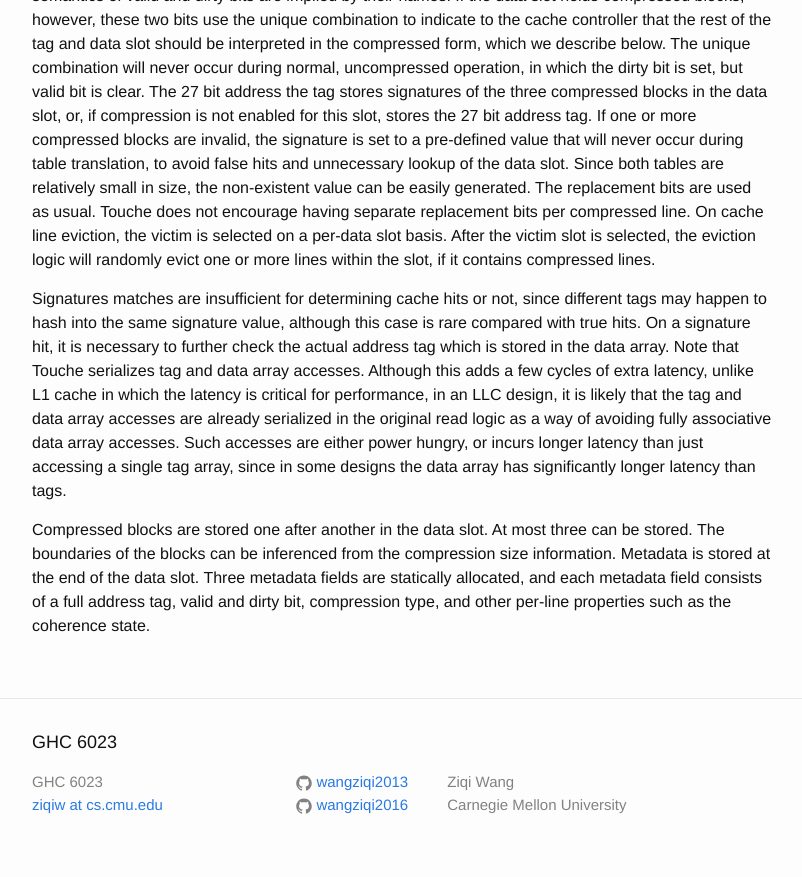
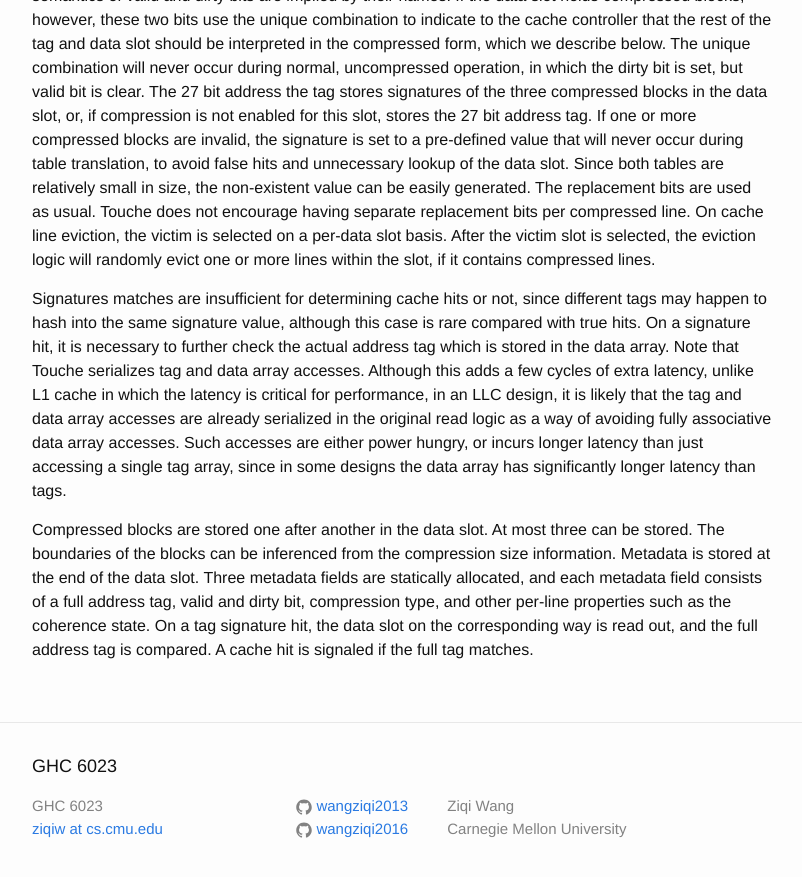
Before and after one commit to wangziqi2013/wangziqi2013.github.io, a Jekyll site: the page built from _posts/2020-06-06-touche.markdown, in a window 1280 px wide and 900 px high, scrolled down 1642 px. Shown: the top 877 px of the window, without its empty margins (238-1040 px from the left). Built offline with Jekyll 4.4.1, drawn with Linux system fonts in a browser that asks for light colours.

Commit message:
Adding full tag match

```diff
--- a/_posts/2020-06-06-touche.markdown
+++ b/_posts/2020-06-06-touche.markdown
@@ -79,4 +79,5 @@ latency than tags.
 Compressed blocks are stored one after another in the data slot. At most three can be stored. The boundaries of the
 blocks can be inferenced from the compression size information. Metadata is stored at the end of the data slot.
 Three metadata fields are statically allocated, and each metadata field consists of a full address tag, valid and dirty
-bit, compression type, and other per-line properties such as the coherence state.
+bit, compression type, and other per-line properties such as the coherence state. On a tag signature hit, the data slot
+on the corresponding way is read out, and the full address tag is compared. A cache hit is signaled if the full tag matches.
```
